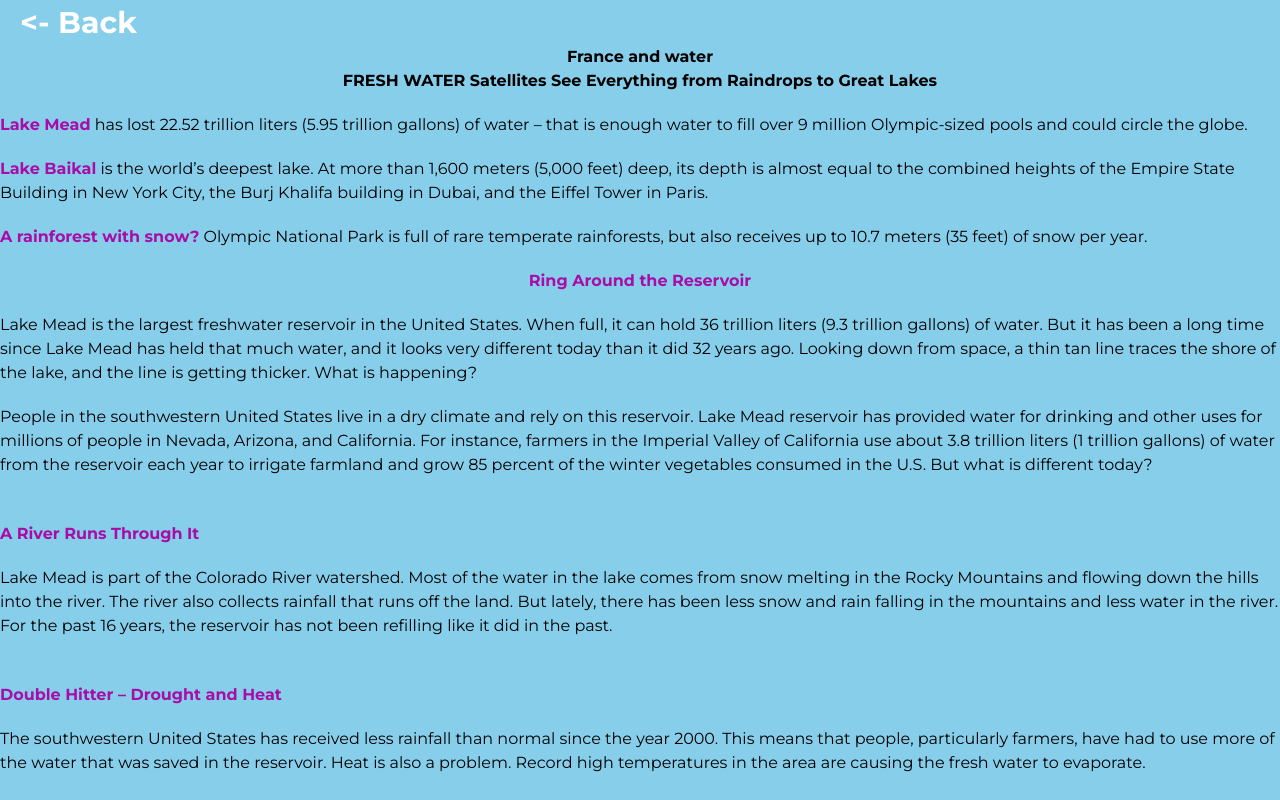
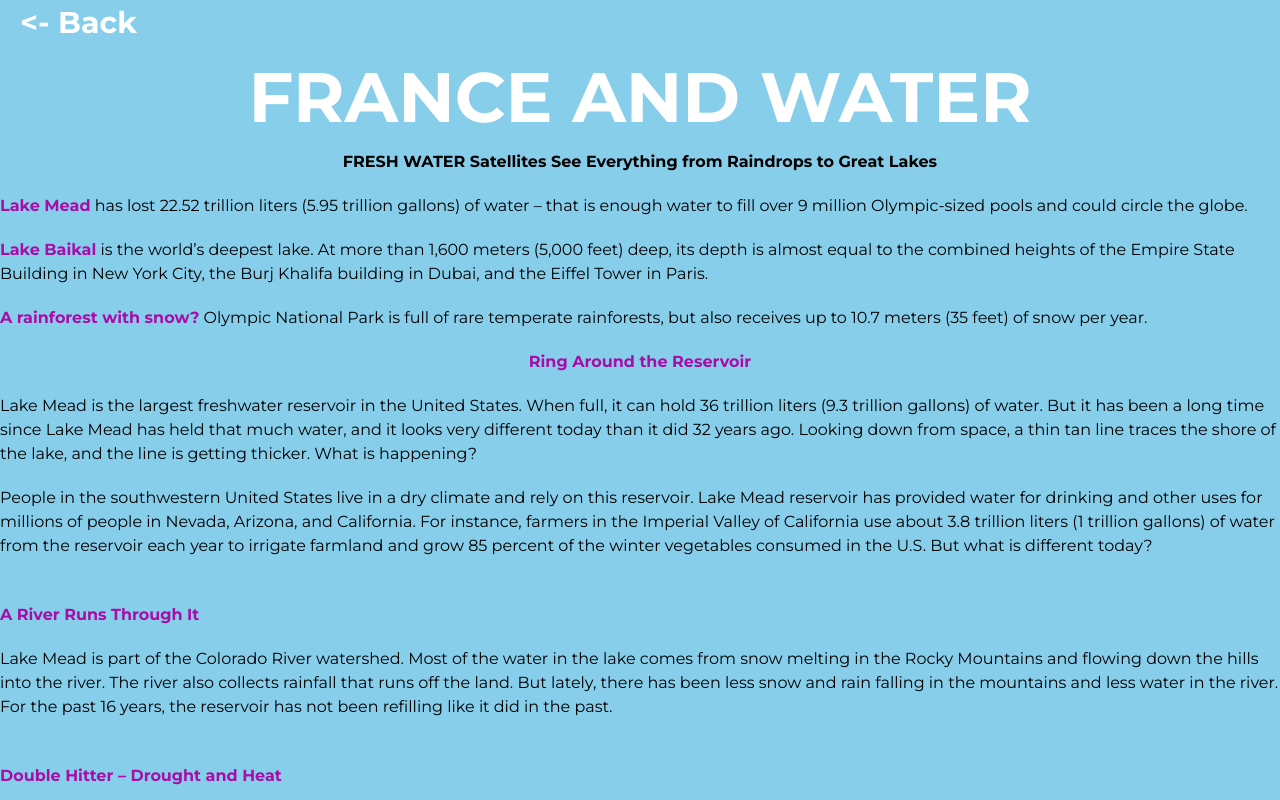
Before and after one commit to zlojKolhoznik/downtoearth, a plain HTML site: page france.html in a window 1280 px wide. Shown: the top 800 px of the page. Drawn offline with Linux system fonts and the light colour scheme.

Commit message:
Update france.html

```diff
--- a/france.html
+++ b/france.html
@@ -10,7 +10,7 @@
 </head>
 <body>
     <a href="/index.html" class="back-button"> <- Back </a>
-    <h1 style="position: relative;text-align: center;" class="main-header-1">France and water</h1>
+    <h1 style="position: relative;text-align: center;" class="main-header">France and water</h1>
 	<h2 style="position: relative;text-align: center;" class=main-header-2">FRESH WATER
 Satellites See Everything from
 Raindrops to Great Lakes</h2>
```
